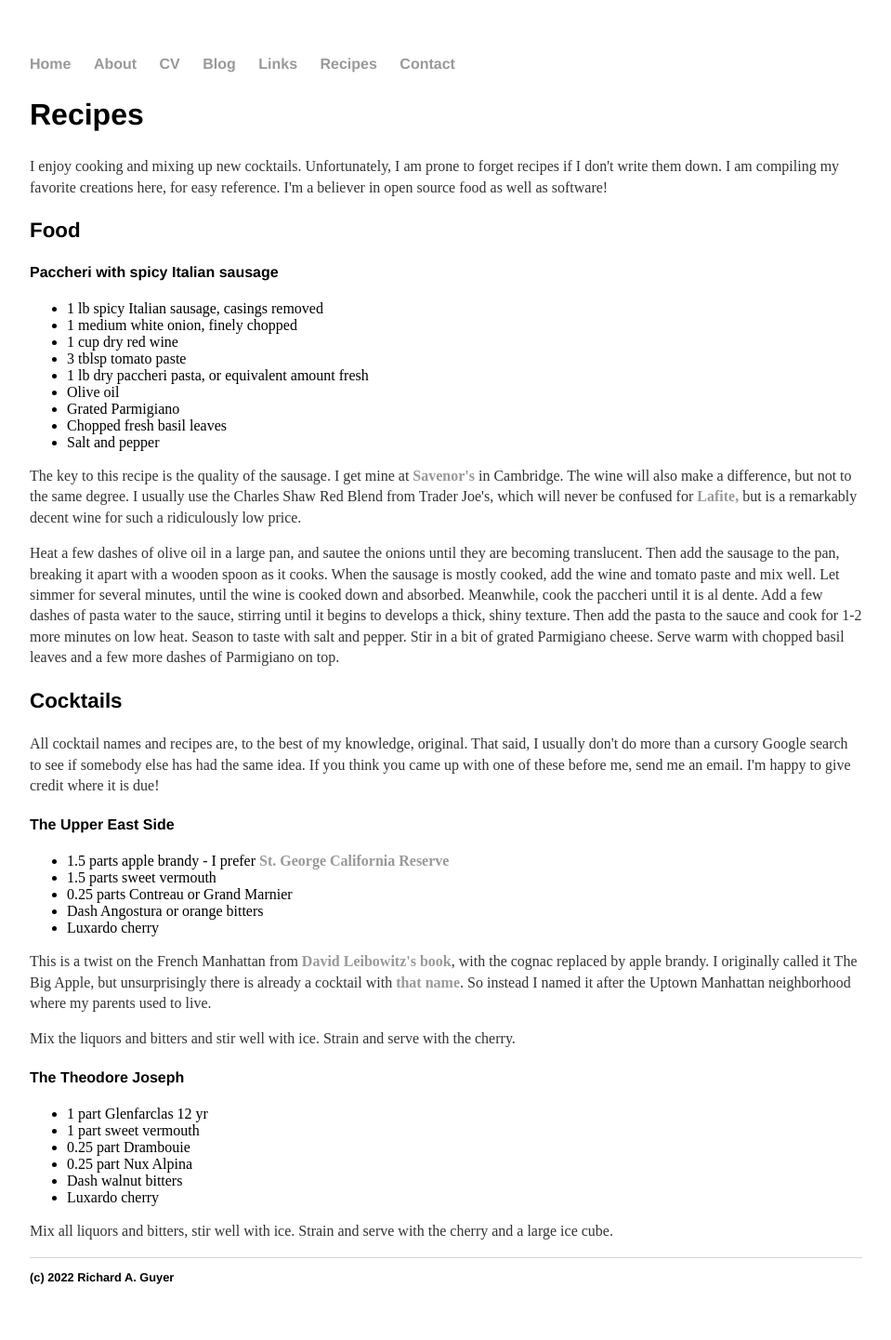
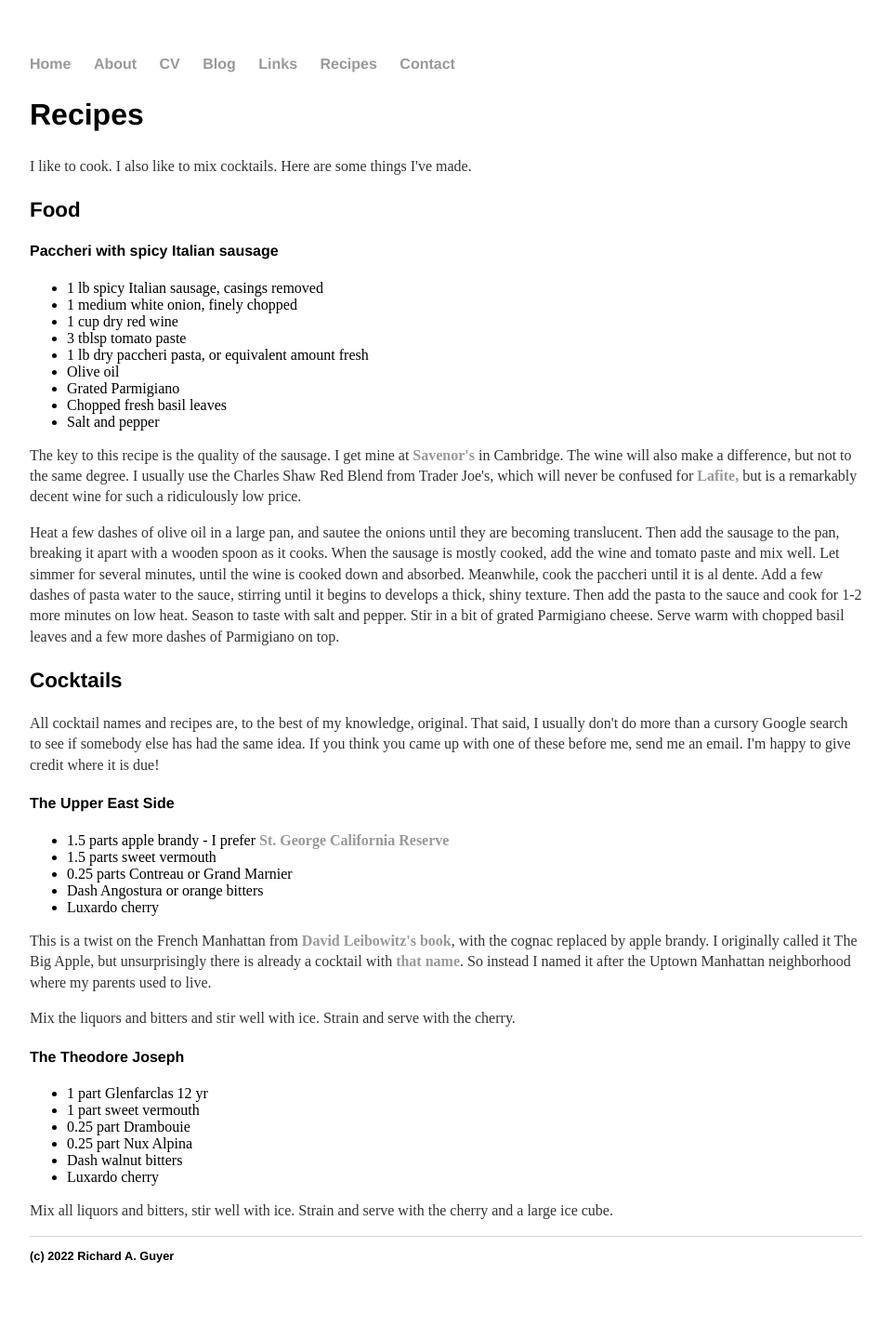
Before and after one commit to riguyer/riguyer.github.io, a Jekyll site: the page built from recipes.html, in a window 1280 px wide. Shown: the whole page at 93% size, without its empty margins (160-1119 px from the left). Built offline with Jekyll 4.4.1, drawn with Linux system fonts in a browser that asks for light colours; after the commit the page ends 1418 px from its top, so only the background shows below that.

Commit message:
Update recipes.html

```diff
--- a/recipes.html
+++ b/recipes.html
@@ -6,8 +6,7 @@ permalink: /recipes/
 
 <div class="blurb">
       <h2>Recipes</h2>
-      <p> I enjoy cooking and mixing up new cocktails. Unfortunately, I am prone to forget recipes if I don't write them down. I am compiling my favorite creations here,
-          for easy reference. I'm a believer in open source food as well as software!
+      <p> I like to cook. I also like to mix cocktails. Here are some things I've made.
       </p>
       <h3>Food</h3>
       <h4>Paccheri with spicy Italian sausage</h4>
```
